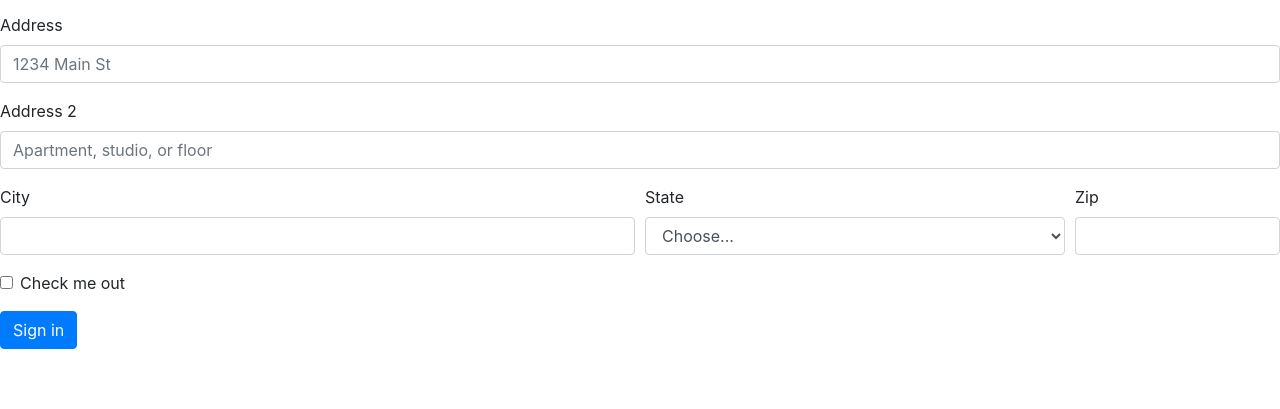
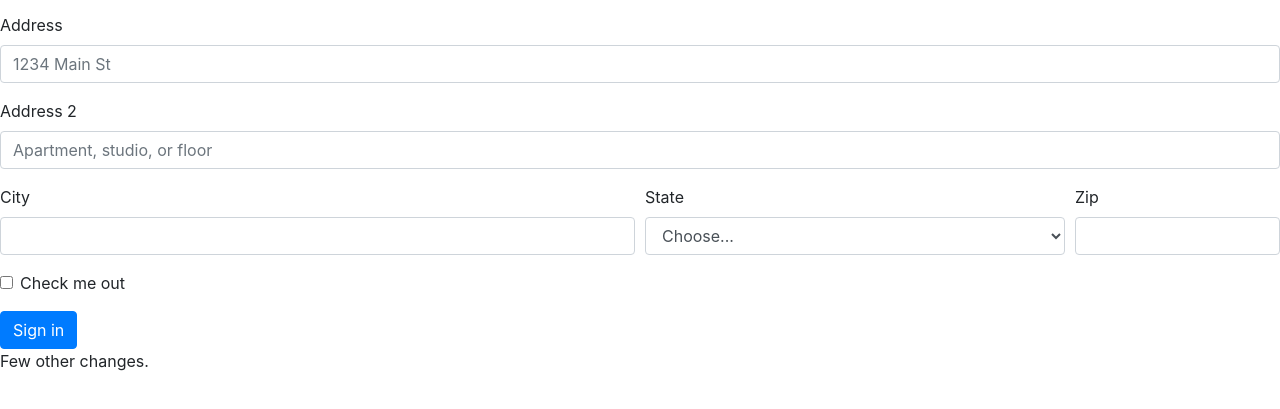
Before and after one commit to KhanAhmadRaza/23P1, a plain HTML site: page index.html in a window 1280 px wide. Shown: the part 129-538 px from the top of the page. Drawn offline with nearby package versions, Linux system fonts and the light colour scheme.

Commit message:
Change n file

```diff
--- a/index.html
+++ b/index.html
@@ -58,6 +58,7 @@
         </div>
         <button type="submit" class="btn btn-primary">Sign in</button>
       </form>
+      <p>Few other changes.</p>
     <script src="https://code.jquery.com/jquery-3.3.1.slim.min.js" integrity="sha384-q8i/X+965DzO0rT7abK41JStQIAqVgRVzpbzo5smXKp4YfRvH+8abtTE1Pi6jizo" crossorigin="anonymous"></script>
     <script src="https://cdn.jsdelivr.net/npm/popper.js@1.14.7/dist/umd/popper.min.js" integrity="sha384-UO2eT0CpHqdSJQ6hJty5KVphtPhzWj9WO1clHTMGa3JDZwrnQq4sF86dIHNDz0W1" crossorigin="anonymous"></script>
     <script src="https://cdn.jsdelivr.net/npm/bootstrap@4.3.1/dist/js/bootstrap.min.js" integrity="sha384-JjSmVgyd0p3pXB1rRibZUAYoIIy6OrQ6VrjIEaFf/nJGzIxFDsf4x0xIM+B07jRM" crossorigin="anonymous"></script>
```
